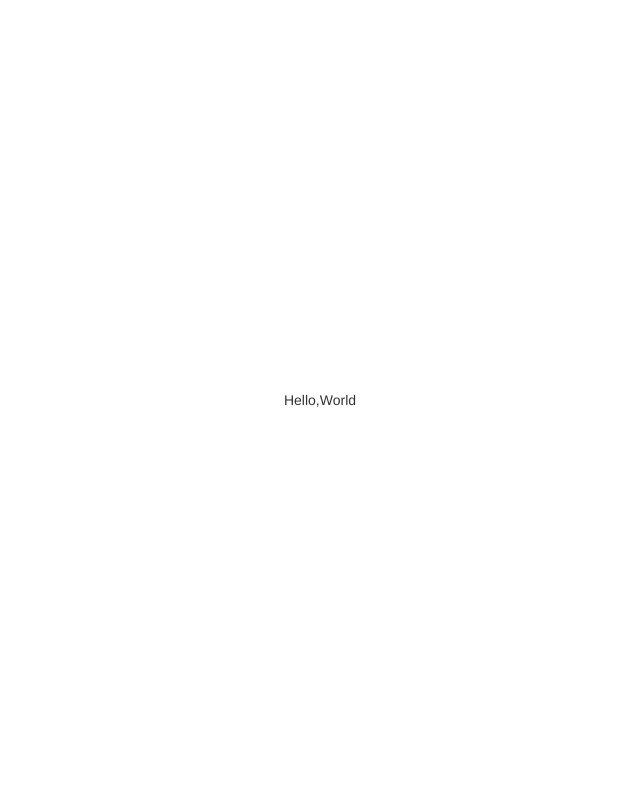
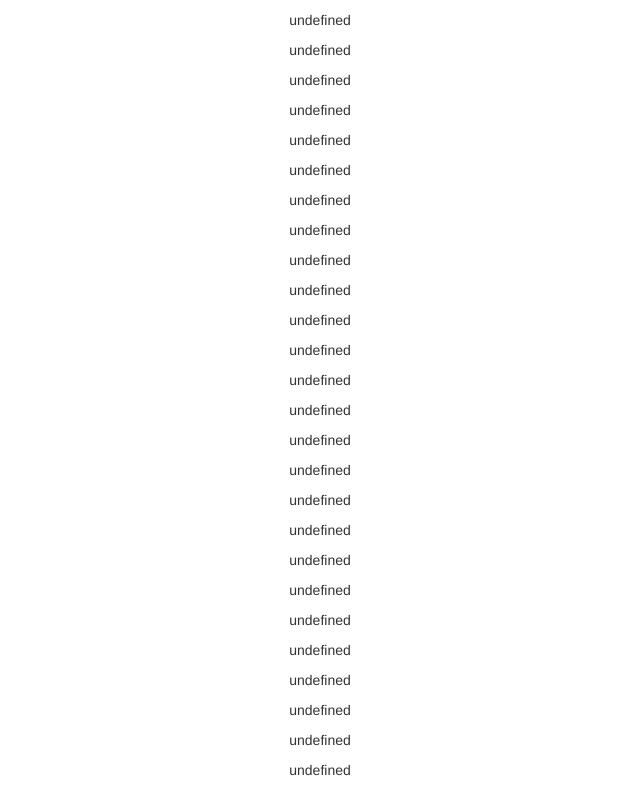
Before and after one commit to arfacamble/minesweeper-in-react, a React app: page / in a window 1280 px wide. Shown: the top 792 px of the page, without its empty margins (320-960 px from the left). Built offline with nearby package versions, Linux system fonts and the light colour scheme.

Commit message:
first models first errors

```diff
--- /dev/null
+++ b/src/components/app.jsx
@@ -0,0 +1,91 @@
+import React, { Component } from 'react';
+
+import Grid from './grid';
+
+class App extends Component {
+  constructor(props) {
+    super(props);
+
+    this.state = {
+      col: 8,
+      row: 8,
+      cells: [
+        { id: '1-1', mine: false, type: 1, display: 'unopened' },
+        { id: '1-2', mine: false, type: 1, display: 'unopened' },
+        { id: '1-3', mine: false, type: 0, display: 'unopened' },
+        { id: '1-4', mine: false, type: 1, display: 'unopened' },
+        { id: '1-5', mine: false, type: 2, display: 'unopened' },
+        { id: '1-6', mine: false, type: 3, display: 'unopened' },
+        { id: '1-7', mine: true, type: '*', display: 'unopened' },
+        { id: '1-8', mine: false, type: 1, display: 'unopened' },
+        { id: '2-1', mine: true, type: '*', display: 'unopened' },
+        { id: '2-2', mine: false, type: 1, display: 'unopened' },
+        { id: '2-3', mine: false, type: 0, display: 'unopened' },
+        { id: '2-4', mine: false, type: 1, display: 'unopened' },
+        { id: '2-5', mine: true, type: '*', display: 'unopened' },
+        { id: '2-6', mine: true, type: '*', display: 'unopened' },
+        { id: '2-7', mine: false, type: 2, display: 'unopened' },
+        { id: '2-8', mine: false, type: 1, display: 'unopened' },
+        { id: '3-1', mine: false, type: 1, display: 'unopened' },
+        { id: '3-2', mine: false, type: 1, display: 'unopened' },
+        { id: '3-3', mine: false, type: 0, display: 'unopened' },
+        { id: '3-4', mine: false, type: 1, display: 'unopened' },
+        { id: '3-5', mine: false, type: 2, display: 'unopened' },
+        { id: '3-6', mine: false, type: 2, display: 'unopened' },
+        { id: '3-7', mine: false, type: 2, display: 'unopened' },
+        { id: '3-8', mine: false, type: 1, display: 'unopened' },
+        { id: '4-1', mine: false, type: 0, display: 'unopened' },
+        { id: '4-2', mine: false, type: 1, display: 'unopened' },
+        { id: '4-3', mine: false, type: 2, display: 'unopened' },
+        { id: '4-4', mine: false, type: 2, display: 'unopened' },
+        { id: '4-5', mine: false, type: 1, display: 'unopened' },
+        { id: '4-6', mine: false, type: 0, display: 'unopened' },
+        { id: '4-7', mine: false, type: 1, display: 'unopened' },
+        { id: '4-8', mine: true, type: '*', display: 'unopened' },
+        { id: '5-1', mine: false, type: 0, display: 'unopened' },
+        { id: '5-2', mine: false, type: 1, display: 'unopened' },
+        { id: '5-3', mine: true, type: '*', display: 'unopened' },
+        { id: '5-4', mine: true, type: '*', display: 'unopened' },
+        { id: '5-5', mine: false, type: 1, display: 'unopened' },
+        { id: '5-6', mine: false, type: 0, display: 'unopened' },
+        { id: '5-7', mine: false, type: 2, display: 'unopened' },
+        { id: '5-8', mine: false, type: 2, display: 'unopened' },
+        { id: '6-1', mine: false, type: 0, display: 'unopened' },
+        { id: '6-2', mine: false, type: 1, display: 'unopened' },
+        { id: '6-3', mine: false, type: 2, display: 'unopened' },
+        { id: '6-4', mine: false, type: 2, display: 'unopened' },
+        { id: '6-5', mine: false, type: 1, display: 'unopened' },
+        { id: '6-6', mine: false, type: 0, display: 'unopened' },
+        { id: '6-7', mine: false, type: 1, display: 'unopened' },
+        { id: '6-8', mine: true, type: '*', display: 'unopened' },
+        { id: '7-1', mine: false, type: 1, display: 'unopened' },
+        { id: '7-2', mine: false, type: 1, display: 'unopened' },
+        { id: '7-3', mine: false, type: 1, display: 'unopened' },
+        { id: '7-4', mine: false, type: 0, display: 'unopened' },
+        { id: '7-5', mine: false, type: 1, display: 'unopened' },
+        { id: '7-6', mine: false, type: 1, display: 'unopened' },
+        { id: '7-7', mine: false, type: 2, display: 'unopened' },
+        { id: '7-8', mine: false, type: 1, display: 'unopened' },
+        { id: '8-1', mine: false, type: 1, display: 'unopened' },
+        { id: '8-2', mine: true, type: '*', display: 'unopened' },
+        { id: '8-3', mine: false, type: 1, display: 'unopened' },
+        { id: '8-4', mine: false, type: 0, display: 'unopened' },
+        { id: '8-5', mine: false, type: 1, display: 'unopened' },
+        { id: '8-6', mine: true, type: '*', display: 'unopened' },
+        { id: '8-7', mine: false, type: 1, display: 'unopened' },
+        { id: '8-8', mine: false, type: 0, display: 'unopened' }
+      ]
+    };
+  }
+
+  render() {
+    const { col, row, cells } = this.state;
+    return (
+      <div>
+        <Grid col={col} row={row} cells={cells} />
+      </div>
+    );
+  }
+}
+
+export default App;
--- /dev/null
+++ b/src/components/cell.jsx
@@ -0,0 +1,18 @@
+import React, { Component } from 'react';
+
+class Cell extends Component {
+  constructor(props) {
+    super(props);
+  }
+
+  render() {
+    const { id } = this.props;
+    return (
+      <div>
+        <p>{`${id}`}</p>
+      </div>
+    );
+  }
+}
+
+export default Cell;
--- /dev/null
+++ b/src/components/grid.jsx
@@ -0,0 +1,20 @@
+import React, { Component } from 'react';
+
+import Cell from './cell';
+
+class Grid extends Component {
+  constructor(props) {
+    super(props);
+  }
+
+  render() {
+    const cells = this.props.cells;
+    return (
+      <div>
+        {cells.map(cell => <Cell details={cell} key={cell.id}/>)}
+      </div>
+    );
+  }
+}
+
+export default Grid;
--- a/src/index.jsx
+++ b/src/index.jsx
@@ -2,17 +2,9 @@ import React from 'react';
 import ReactDOM from 'react-dom';
 
 import '../assets/stylesheets/application.scss';
-
-const Hello = ({ name }) => {
-  return (
-    <div>
-      Hello,
-      {name}
-    </div>
-  );
-};
+import App from './components/app';
 
 const root = document.getElementById('root');
 if (root) {
-  ReactDOM.render(<Hello name="World" />, root);
+  ReactDOM.render(<App />, root);
 }
```
